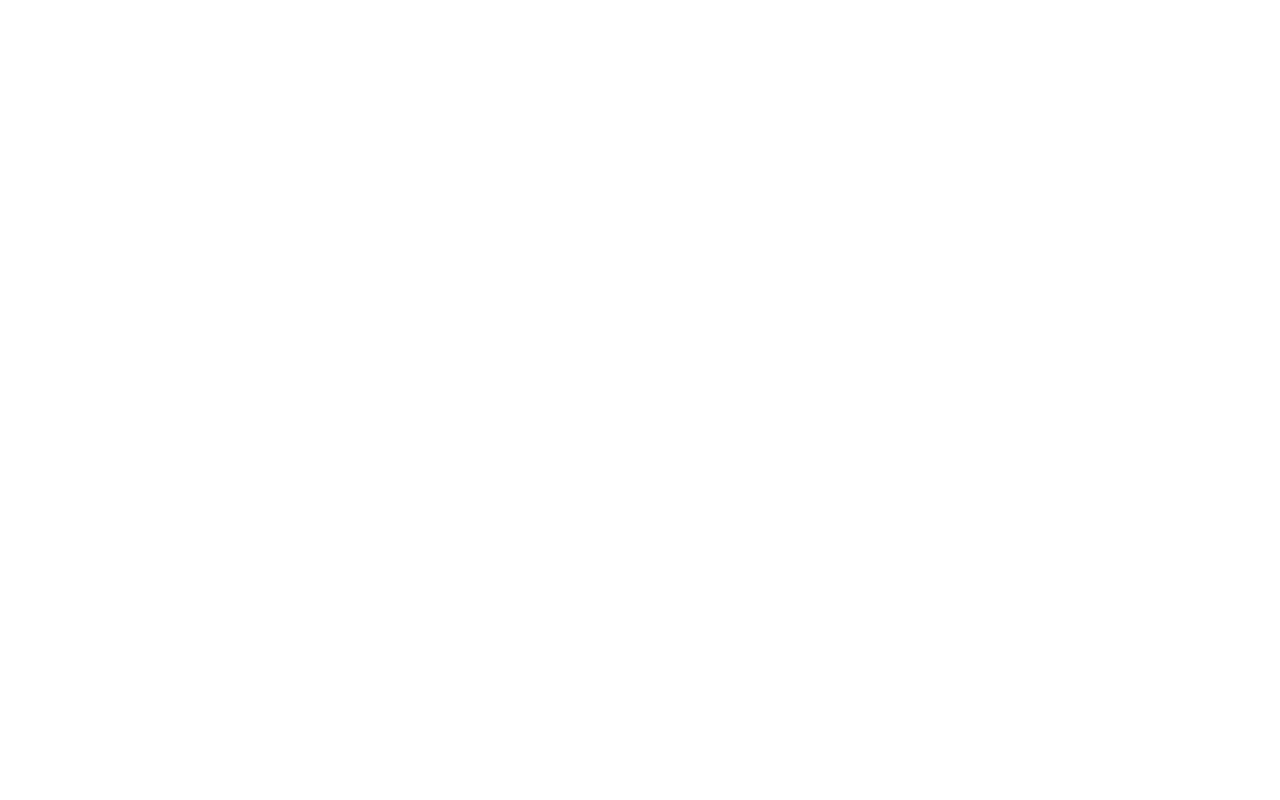
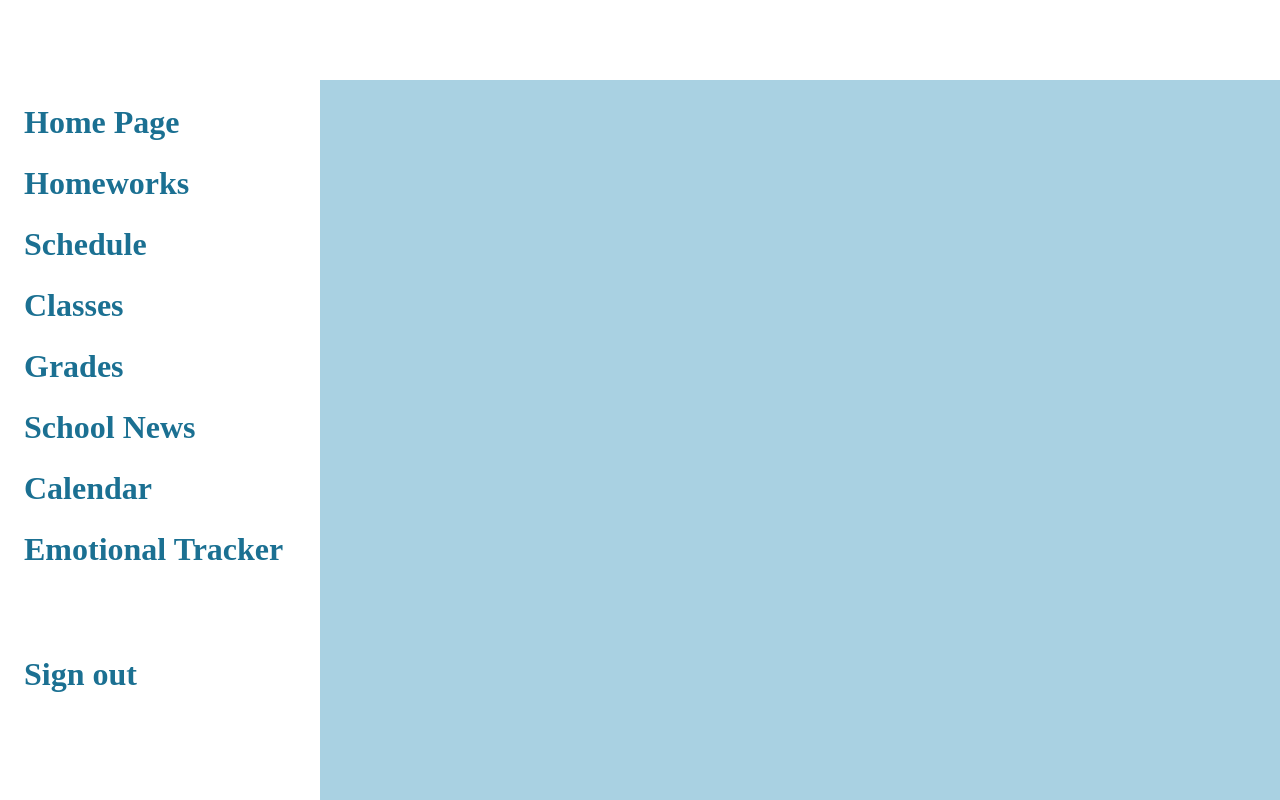
Before and after one commit to caktiman/UX-UI-website, a plain HTML site: page ethan-jessie-2.html in a window 1280 px wide. Drawn offline with Linux system fonts and the light colour scheme.

Commit message:
DId ethan jessie-2.css

```diff
--- /dev/null
+++ b/ethan-jessie-2.css
@@ -0,0 +1,42 @@
+*{
+    border:0px;
+    margin: 0px;
+}
+
+.top-bar{
+    display: flex;
+    height: 10vh;
+    width: 100vw;
+    background-color: white;
+}
+
+.left-bar{
+    display: flex;
+    flex-direction: column;
+    height: 90vh;
+    width: 25vw;
+    background-color: white;
+}
+
+.left-bar > h1
+{
+    color:#1B7092;
+    margin-top: 3vh;
+    margin-left: 3vh
+
+}
+
+.right-bar{
+    display: flex;
+    height: 90vh;
+    width: 75vw;
+    background-color: #A9D1E2;
+}
+
+.bottom-bar{
+    display:flex;
+}
+
+#signout{
+    margin-top: 11vh;
+}
--- a/ethan-jessie-2.html
+++ b/ethan-jessie-2.html
@@ -7,9 +7,30 @@
         <title>ethan-jessie-2</title>
         <meta name="description" content="">
         <meta name="viewport" content="width=device-width, initial-scale=1">
-        <link rel="stylesheet" href="">
+        <link rel="stylesheet" href="ethan-jessie-2.css">
     </head>
     <body>
+       <div class="top-bar">
+
+       </div>
+
+       <div class="bottom-bar">
+            <div class="left-bar">
+                <h1>Home Page</h1>
+                <h1>Homeworks</h1>
+                <h1>Schedule</h1>
+                <h1>Classes</h1>
+                <h1>Grades</h1>
+                <h1>School News</h1>
+                <h1>Calendar</h1>
+                <h1>Emotional Tracker</h1>
+                <h1 id="signout">Sign out</h1>
+            </div>
+
+            <div class="right-bar">
+
+            </div>
+       </div>
 
 
 
```
